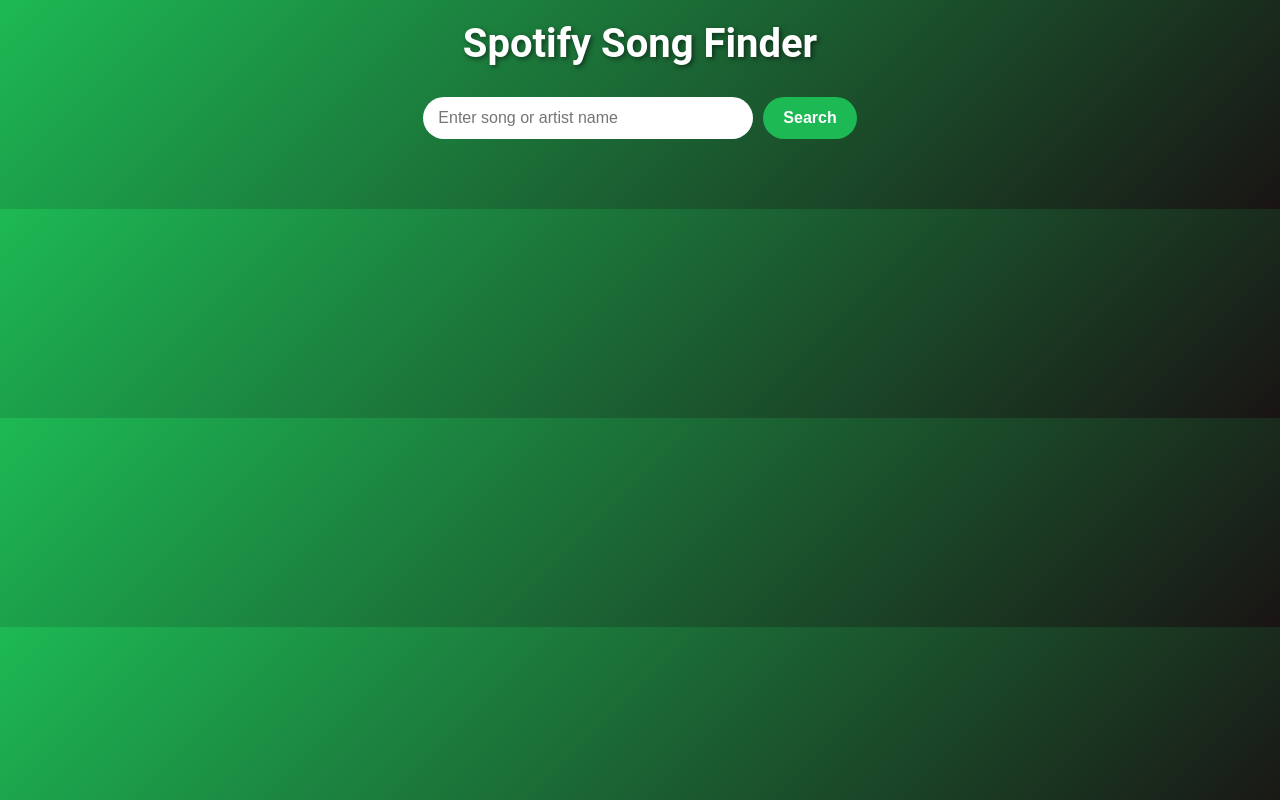
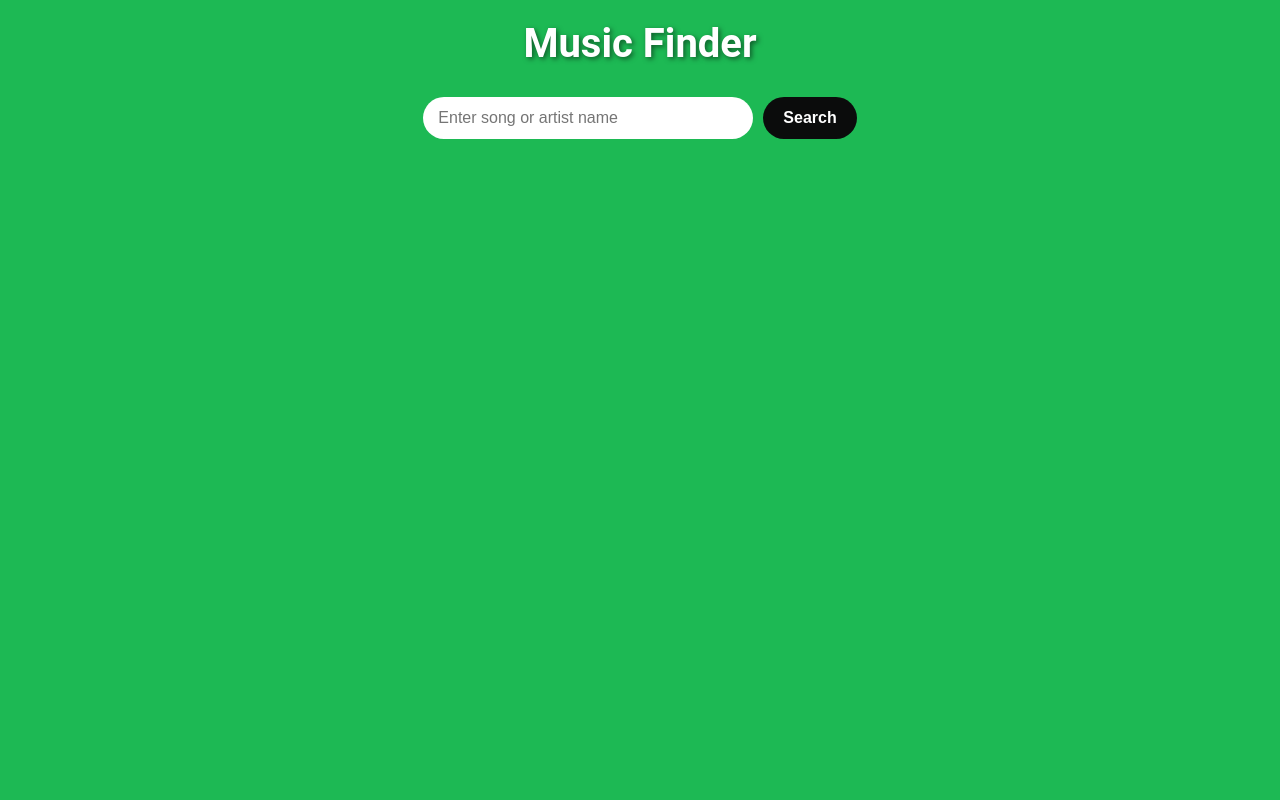
Before and after one commit to Lelouchlamperougexd/musicfinder, a website: page views/index.html in a window 1280 px wide. Drawn offline with Linux system fonts and the light colour scheme.

Commit message:
background

```diff
--- a/public/style.css
+++ b/public/style.css
@@ -1,7 +1,7 @@
 /* General Styles */
 body {
     font-family: 'Roboto', sans-serif;
-    background: linear-gradient(135deg, #1db954, #191414);
+    background: #1db954;
     color: #ffffff;
     margin: 0;
     padding: 0;
@@ -37,7 +37,7 @@
     padding: 12px 20px;
     font-size: 1em;
     font-weight: bold;
-    background-color: #1db954;
+    background-color: #0b0c0c;
     color: #ffffff;
     border: none;
     border-radius: 30px;
--- a/views/index.html
+++ b/views/index.html
@@ -7,7 +7,7 @@
     <title>Spotify Song Finder</title>
 </head>
 <body>
-    <h1>Spotify Song Finder</h1>
+    <h1>Music Finder</h1>
     <form id="search-form">
         <input type="text" name="query" placeholder="Enter song or artist name" required>
         <button type="submit">Search</button>
```
